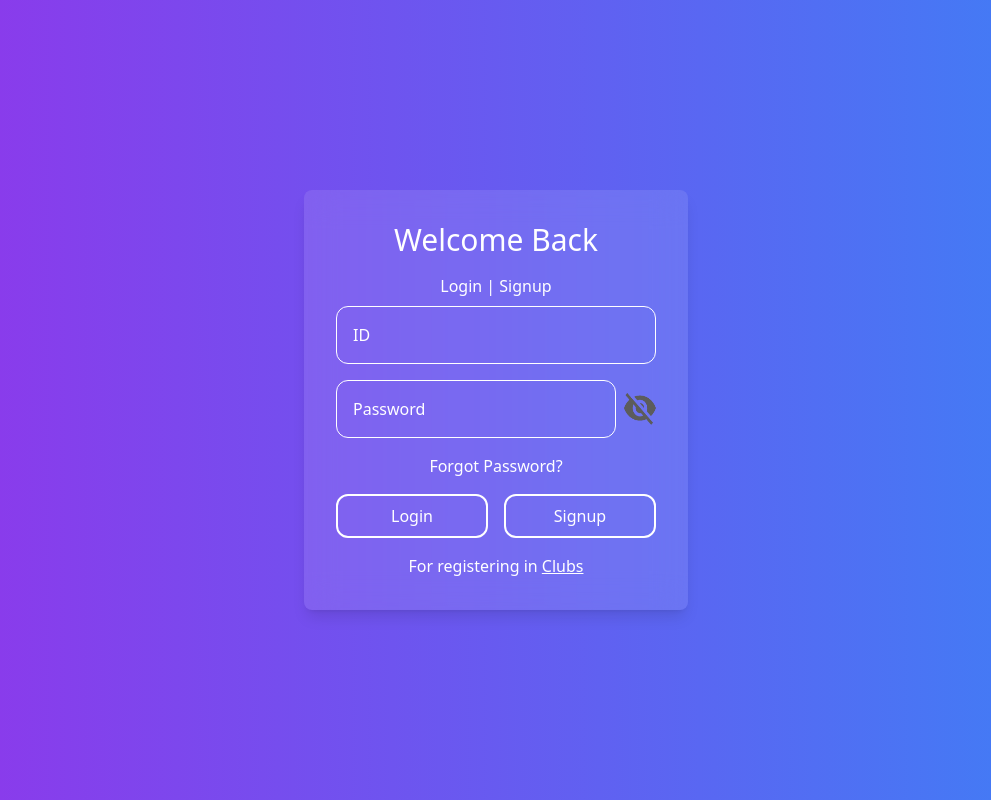
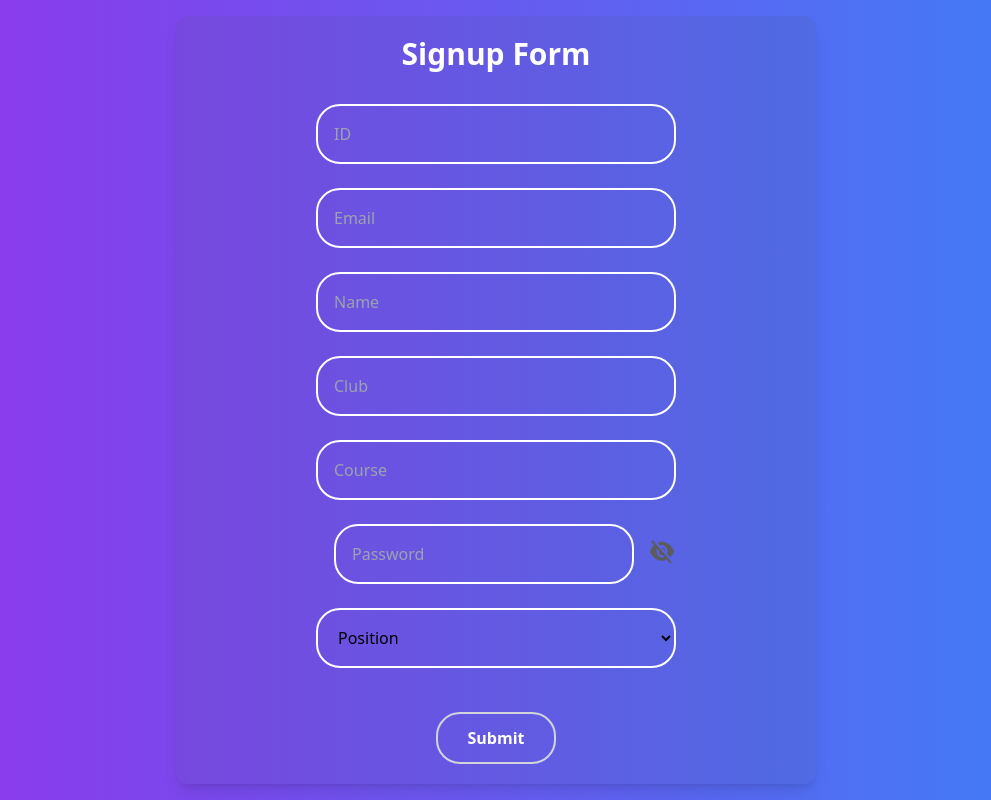
Before and after one commit to Asmodeus14/Club-Notification-System, a Vue app: page /signup in a window 1280 px wide. Shown: the whole page, without its empty margins (144-1135 px from the left). Built offline with nearby package versions, Linux system fonts and the light colour scheme.

Commit message:
Making Progress

```diff
--- a/package.json
+++ b/package.json
@@ -12,7 +12,8 @@
     "core-js": "^3.8.3",
     "postcss": "^8",
     "tailwindcss": "^3",
-    "vue": "^3.2.13"
+    "vue": "^3.2.13",
+    "vue-router": "^4.5.0"
   },
   "devDependencies": {
     "@babel/core": "^7.12.16",
--- a/src/App.vue
+++ b/src/App.vue
@@ -1,16 +1,11 @@
 <template>
   <div id="app">
-    <LoginForm />
+    <router-view></router-view> <!-- This will render the current view/component -->
   </div>
 </template>
 
 <script>
-import LoginForm from './components/LoginForm.vue'
-
 export default {
   name: 'App',
-  components: {
-    LoginForm
-  }
-}
+};
 </script>
--- /dev/null
+++ b/src/components/Forgotpassword.vue
@@ -0,0 +1,34 @@
+<template>
+    <div class="min-h-screen min-w-screen flex items-center justify-center bg-gradient-to-r from-purple-600 to-blue-500">
+        <div
+            class="w-96 h-96 bg-white bg-opacity-10 p-5 rounded-lg shadow-lg backdrop-blur-lg "
+            >
+            <h1 class="text-3xl font-semibold text-white text-center mb-8">Forgot Password</h1>
+            <form action="" method="post" class="  flex flex-col items-center p-9">
+
+                <div class="form flex flex-col items-center w-full space-y-6">
+                    <input type="text"
+                        class=" w-full p-4 rounded-3xl border-2 border-white text-aliceblue bg-transparent transition-all duration-500 ease-in-out hover:bg-slate-400 hover:text-amber-50"
+                        placeholder="Enter your email">
+
+                    <input type="text"
+                        class="w-full p-4 rounded-3xl border-2 border-white text-aliceblue bg-transparent transition-all duration-500 ease-in-out"
+                        placeholder="Enter your ID">
+                </div>
+
+                <button
+                    class="mt-8 w-1/3 py-2 bg-transparent border-2 border-white text-white rounded-3xl hover:bg-black hover:bg-opacity-20 transition duration-300">
+                    Check
+                </button>
+            </form>
+        </div>
+    </div>
+</template>
+
+<script>
+export default {
+    name: 'Forgotpassword-1',
+};
+</script>
+
+<style scoped></style>
--- a/src/components/LoginForm.vue
+++ b/src/components/LoginForm.vue
@@ -8,15 +8,20 @@
 
       <div class="flex items-center mb-4">
         <input type="password" id="password" placeholder="Password" class="w-full p-4 mr-2 bg-transparent border border-white rounded-xl text-white placeholder-white focus:outline-none">
-        <img src="@/assets/eye-close.png" alt="eye" class="w-8 h-8 cursor-pointer">
+        <img :src="eyeIcon"
+            alt="eye-icon"
+            @click="togglePasswordVisibility"
+            class="w-8 h-8 cursor-pointer">
       </div>
 
-      <span class="text-white block text-center mb-4"><a href="http://">Forgot Password?</a></span>
+      <span class="text-white block text-center mb-4">
+        <router-link to="/forgotpassword" class="text-white">Forgot Password?</router-link>
+      </span>
 
       <div class="flex justify-center space-x-4 mb-4">
         <button class="w-1/2 py-2 bg-transparent border-2 border-white text-white rounded-xl hover:bg-black hover:bg-opacity-20 transition duration-300">Login</button>
         <button class="w-1/2 py-2 bg-transparent border-2 border-white text-white rounded-xl hover:bg-black hover:bg-opacity-20 transition duration-300">
-          <a href="" class="text-white">Signup</a>
+            <router-link to="/signup" class="text-white">Signup</router-link>
         </button>
       </div>
 
@@ -29,6 +34,27 @@
 
 <script>
 export default {
+  data() {
+  return{
+    isPasswordVisible: false,
+  }
+  },
   name: "LoginForm",
+  computed: {
+
+    eyeIcon() {
+      return this.isPasswordVisible
+        ? require('@/assets/eye-open.png')
+        : require('@/assets/eye-close.png');
+    },
+  },
+  methods: {
+    togglePasswordVisibility() {
+      this.isPasswordVisible = !this.isPasswordVisible;
+      const passwordField = document.getElementById('password');
+      passwordField.type = this.isPasswordVisible ? 'text' : 'password';
+    },
+  },
 };
+
 </script>
--- /dev/null
+++ b/src/components/Signup.vue
@@ -0,0 +1,191 @@
+<template >
+  <div class="min-h-screen flex items-center justify-center bg-gradient-to-r from-purple-600 to-blue-500">
+    <div class="flex flex-col w-1/2 p-5 bg-opacity-10 bg-gray-600 rounded-xl shadow-lg border-3 border-transparent ">
+      <h1 class="text-3xl font-semibold text-white text-center mb-8">Signup Form</h1>
+      <form @submit.prevent="submitForm" class="space-y-6">
+
+        <!-- ID -->
+        <div class="form-group flex flex-col items-center w-full mb-4">
+          <input
+            type="text"
+            v-model="id"
+            id="id"
+            name="id"
+            required
+            placeholder="ID"
+            class="w-3/5 p-4 rounded-3xl border-2 border-white text-aliceblue bg-transparent transition-all duration-500 ease-in-out"
+          />
+        </div>
+
+        <!-- Email -->
+        <div class="form-group flex flex-col items-center w-full mb-4">
+          <input
+            type="email"
+            v-model="email"
+            id="Email"
+            name="Email"
+            required
+            placeholder="Email"
+            class="w-3/5 p-4 rounded-3xl border-2 border-white text-aliceblue bg-transparent transition-all duration-500 ease-in-out"
+          />
+        </div>
+
+        <!-- Name -->
+        <div class="form-group flex flex-col items-center w-full mb-4">
+          <input
+            type="text"
+            v-model="name"
+            id="name"
+            name="name"
+            required
+            placeholder="Name"
+            class="w-3/5 p-4 rounded-3xl border-2 border-white text-aliceblue bg-transparent transition-all duration-500 ease-in-out"
+          />
+        </div>
+
+        <!-- Club -->
+        <div class="form-group flex flex-col items-center w-full mb-4">
+          <input
+            type="text"
+            v-model="club"
+            id="club"
+            name="club"
+            required
+            placeholder="Club"
+            class="w-3/5 p-4 rounded-3xl border-2 border-white text-aliceblue bg-transparent transition-all duration-500 ease-in-out"
+          />
+        </div>
+
+        <!-- Course -->
+        <div class="form-group flex flex-col items-center w-full mb-4">
+          <input
+            type="text"
+            v-model="course"
+            id="course"
+            name="course"
+            required
+            placeholder="Course"
+            class="w-3/5 p-4 rounded-3xl border-2 border-white text-aliceblue bg-transparent transition-all duration-500 ease-in-out"
+          />
+        </div>
+
+        <!-- Password -->
+        <div class="form-group flex flex-row justify-center w-full mb-4 relative">
+          <input
+            type="password"
+            v-model="password"
+            id="password"
+            name="password"
+            required
+            placeholder="Password"
+            class="w-1/2 p-4 rounded-3xl border-2 border-white text-aliceblue bg-transparent transition-all duration-500 ease-in-out"
+          />
+          <img
+            :src="eyeIcon"
+            alt="eye-icon"
+            @click="togglePasswordVisibility"
+            class="relative top-4 -right-4 cursor-pointer w-6 h-6 "
+          />
+        </div>
+
+        <!-- Position -->
+        <div class="form-group flex flex-col items-center w-full mb-4">
+          <select
+            v-model="position"
+            id="position"
+            name="position"
+
+            required
+            class="w-3/5 p-4 rounded-3xl border-2 border-white text-aliceblue bg-transparent transition-all duration-500 ease-in-out  cursor-pointer placeholder-white"
+          >
+            <option value="" disabled selected>Position</option>
+            <option value="Vetran-Coordinator">Vetran-Coordinator</option>
+            <option value="Asistant-Coordinator">Asistant-Coordinator</option>
+            <option value="Student-Coordinator">Student-Coordinator</option>
+          </select>
+        </div>
+        <span v-if="submissionSuccess" class="text-white text-center  ">
+        Form submitted successfully!
+        </span>
+        <!-- Submit Button -->
+        <div class="form-group flex justify-center">
+          <button
+            id="submit"
+            :disabled="isSubmitting"
+            type="submit"
+            class="w-1/5 py-3 mt-5 text-white bg-transparent border-2 border-gray-300 rounded-3xl font-bold transition-all duration-500 ease-in-out hover:bg-purple-700 hover:border-purple-700"
+          >
+            Submit
+          </button>
+        </div>
+      </form>
+
+
+    </div>
+  </div>
+</template>
+
+<script>
+export default {
+  data() {
+    return {
+      id: "",
+      email: "",
+      name: "",
+      club: "",
+      course: "",
+      password: "",
+      position: "",
+      isPasswordVisible: false,
+      isSubmitting: false,
+      submissionSuccess: false,
+    };
+  },
+  name: "SignupForm",
+  computed: {
+
+    eyeIcon() {
+      return this.isPasswordVisible
+        ? require('@/assets/eye-open.png')
+        : require('@/assets/eye-close.png');
+    },
+  },
+  methods: {
+    submitForm() {
+      this.submit();
+    },
+    togglePasswordVisibility() {
+      this.isPasswordVisible = !this.isPasswordVisible;
+      const passwordField = document.getElementById('password');
+      passwordField.type = this.isPasswordVisible ? 'text' : 'password';
+    },
+    async submit() {
+      this.isSubmitting = true;
+      try {
+
+        console.log("Form submitted", this.$data);
+      } catch (error) {
+        console.error("Submission failed", error);
+      } finally {
+        this.isSubmitting = false;
+        this.submissionSuccess = true;
+        document.getElementById("submit").textContent="Login";
+        document.getElementById("submit").addEventListener("click",()=>{
+          this.$router.push("/");
+        });
+      }
+    },
+  },
+};
+</script>
+
+<style scoped>
+
+img {
+  transition: transform 0.2s ease-in-out;
+}
+img:hover {
+  transform: scale(1.2);
+}
+
+</style>
--- a/src/main.js
+++ b/src/main.js
@@ -1,6 +1,8 @@
 import { createApp } from 'vue'
 import App from './App.vue'
 import './assets/tailwind.css'
-import './assets/tailwind.css'
+import router from './router'
 
-createApp(App).mount('#app')
+const app = createApp(App)
+app.use(router)
+app.mount('#app')
--- /dev/null
+++ b/src/router.js
@@ -0,0 +1,32 @@
+// src/router/index.js
+import { createRouter, createWebHistory } from 'vue-router';
+
+// Import your components (views)
+import LoginForm from "@/components/LoginForm.vue";
+import SignupForm from './components/Signup.vue';
+import Forgotpassword from './components/Forgotpassword.vue';
+
+const routes = [
+    {
+        path: '/',
+        name: 'login',
+        component: LoginForm,
+    },
+    {
+        path: '/signup',
+        name: 'signup',
+        component: SignupForm,
+    },
+    {
+        path:'/forgotpassword',
+        name:'forgotpassword',
+        component:Forgotpassword,
+    }
+];
+
+const router = createRouter({
+    history: createWebHistory(),
+    routes,
+});
+
+export default router;
```
Also changed, not shown: 1 other file (tests, documents, lock files or other folders).
